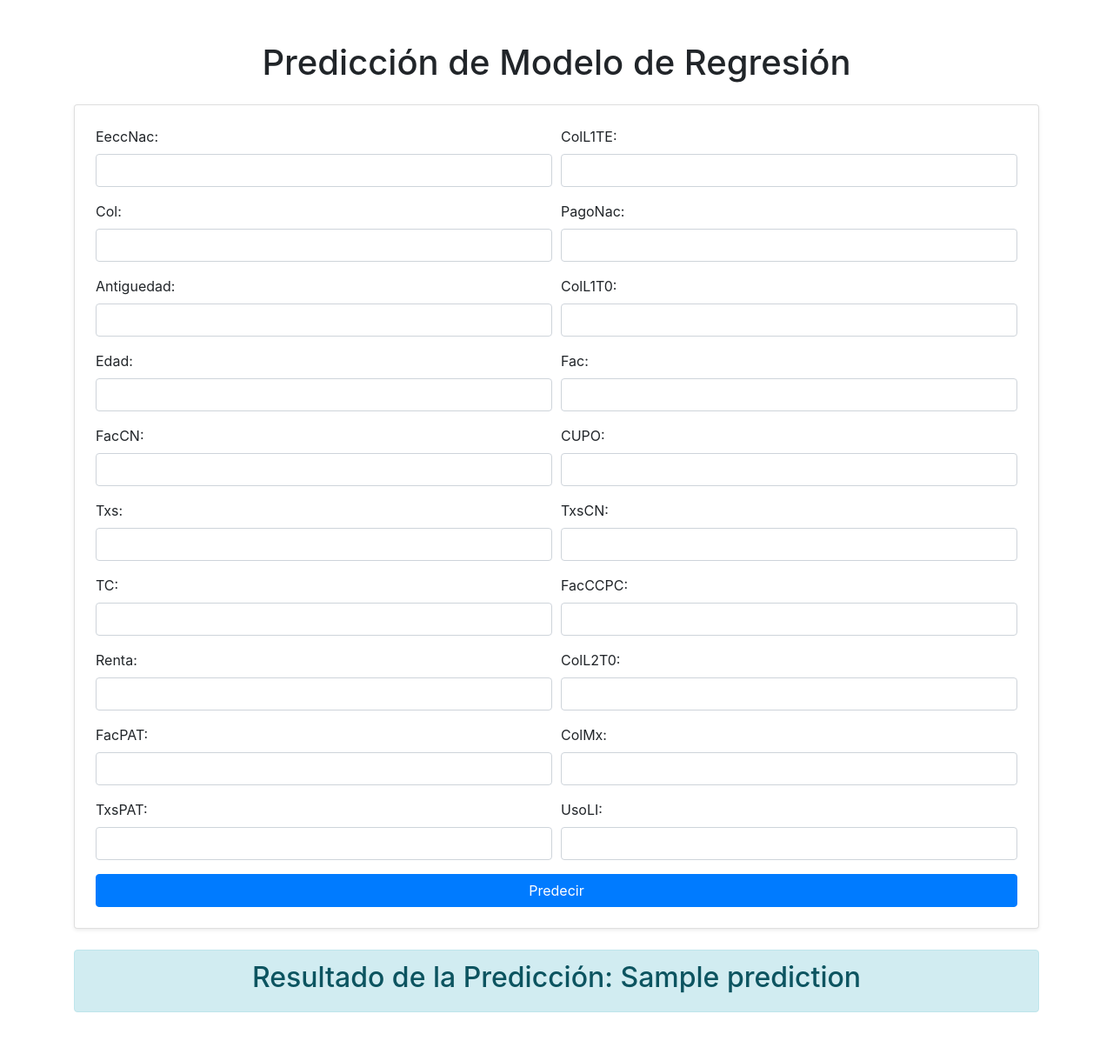
After one commit to ElLagueadox/Caso-Machine-Learning, a Flask app: template templates/index_reg.html in a window 1280 px wide. The commit adds this page. Shown: the whole page at 87% size. Run offline with Flask 3, Linux system fonts and the light colour scheme; the template is opened without the code that fills it: most values are stand-ins (such as "Sample title", 1, 10 or a date in 2020); parts of the project's set-up code (start-up, migrations or seed data) failed here and were passed over; some libraries are stand-ins or nearby versions.

Commit message:
Modelo de regresion

```diff
--- a/app copy.py
+++ b/app_class.py
@@ -2,14 +2,14 @@ from flask import Flask, request, jsonify, render_template
 import pickle
 
 # Cargar el modelo
-with open("model.pkl", "rb") as f:
-    model = pickle.load(f)
+with open("modelo_clasificacion.pkl", "rb") as f:
+    modelo_clasificacion = pickle.load(f)
 
 app = Flask(__name__)
 
 # Ruta para la página web
 @app.route("/", methods=["GET", "POST"])
-def index():
+def index_clas():
     if request.method == "POST":
         # Recibir las características del formulario
         cuentas = float(request.form["Cuentas"])
@@ -41,15 +41,15 @@ def index():
                     pago_nac, fac_ccot, col_mx]
 
         # Realizar la predicción
-        prediction = model.predict([features])[0]
+        prediction = modelo_clasificacion.predict([features])[0]
 
         # Convertir la predicción numérica en "sí" o "no"
-        prediction = "Dualidad: Sí" if prediction == 1 else "Dualidad: No"
+        prediction = "El cliente es dual" if prediction == 1 else "El cliente no es dual"
 
         # Renderizar el resultado en la misma página
-        return render_template("index.html", prediction=prediction)
+        return render_template("index_clas.html", prediction=prediction)
 
-    return render_template("index.html")
+    return render_template("index_clas.html")
 
 if __name__ == "__main__":
     app.run(debug=True)
--- a/templates/index.html
+++ b/templates/index_clas.html
@@ -3,13 +3,13 @@
 <head>
     <meta charset="UTF-8">
     <meta name="viewport" content="width=device-width, initial-scale=1.0">
-    <title>Predicción de Modelo</title>
+    <title>Modelo de Clasificación</title>
     <link href="https://cdn.jsdelivr.net/npm/bootstrap@5.3.3/dist/css/bootstrap.min.css" rel="stylesheet" integrity="sha384-QWTKZyjpPEjISv5WaRU9OFeRpok6YctnYmDr5pNlyT2bRjXh0JMhjY6hW+ALEwIH" crossorigin="anonymous">
     <link href="https://stackpath.bootstrapcdn.com/bootstrap/4.5.2/css/bootstrap.min.css" rel="stylesheet">
 </head>
 <body>
     <div class="container my-5">
-        <h1 class="text-center mb-4">Predicción de Modelo</h1>
+        <h1 class="text-center mb-4">Predicción de Modelo de Clasificación</h1>
 
         <div class="card p-4 shadow-sm">
             <form action="/" method="POST">
--- /dev/null
+++ b/templates/index_reg.html
@@ -0,0 +1,114 @@
+<!DOCTYPE html>
+<html lang="en">
+<head>
+    <meta charset="UTF-8">
+    <meta name="viewport" content="width=device-width, initial-scale=1.0">
+    <title>Modelo de Regresión</title>
+    <link href="https://cdn.jsdelivr.net/npm/bootstrap@5.3.3/dist/css/bootstrap.min.css" rel="stylesheet" integrity="sha384-QWTKZyjpPEjISv5WaRU9OFeRpok6YctnYmDr5pNlyT2bRjXh0JMhjY6hW+ALEwIH" crossorigin="anonymous">
+    <link href="https://stackpath.bootstrapcdn.com/bootstrap/4.5.2/css/bootstrap.min.css" rel="stylesheet">
+</head>
+<body>
+    <div class="container my-5">
+        <h1 class="text-center mb-4">Predicción de Modelo de Regresión</h1>
+
+        <div class="card p-4 shadow-sm">
+            <form action="/" method="POST">
+                <div class="form-row">
+                    <div class="form-group col-md-6">
+                        <label for="EeccNac">EeccNac:</label>
+                        <input type="number" class="form-control" name="EeccNac" step="any" required>
+                    </div>
+                    <div class="form-group col-md-6">
+                        <label for="ColL1TE">ColL1TE:</label>
+                        <input type="number" class="form-control" name="ColL1TE" step="any" required>
+                    </div>
+                    <div class="form-group col-md-6">
+                        <label for="Col">Col:</label>
+                        <input type="number" class="form-control" name="Col" step="any" required>
+                    </div>
+                    <div class="form-group col-md-6">
+                        <label for="PagoNac">PagoNac:</label>
+                        <input type="number" class="form-control" name="PagoNac" step="any" required>
+                    </div>
+                    <div class="form-group col-md-6">
+                        <label for="Antiguedad">Antiguedad:</label>
+                        <input type="number" class="form-control" name="Antiguedad" step="any" required>
+                    </div>
+                    <div class="form-group col-md-6">
+                        <label for="ColL1T0">ColL1T0:</label>
+                        <input type="number" class="form-control" name="ColL1T0" step="any" required>
+                    </div>
+                    <div class="form-group col-md-6">
+                        <label for="Edad">Edad:</label>
+                        <input type="number" class="form-control" name="Edad" step="any" required>
+                    </div>
+                    <div class="form-group col-md-6">
+                        <label for="Fac">Fac:</label>
+                        <input type="number" class="form-control" name="Fac" step="any" required>
+                    </div>
+                    <div class="form-group col-md-6">
+                        <label for="FacCN">FacCN:</label>
+                        <input type="number" class="form-control" name="FacCN" step="any" required>
+                    </div>
+                    <div class="form-group col-md-6">
+                        <label for="CUPO">CUPO:</label>
+                        <input type="number" class="form-control" name="CUPO" step="any" required>
+                    </div>
+                    <div class="form-group col-md-6">
+                        <label for="Txs">Txs:</label>
+                        <input type="number" class="form-control" name="Txs" step="any" required>
+                    </div>
+                    <div class="form-group col-md-6">
+                        <label for="TxsCN">TxsCN:</label>
+                        <input type="number" class="form-control" name="TxsCN" step="any" required>
+                    </div>
+                    <div class="form-group col-md-6">
+                        <label for="TC">TC:</label>
+                        <input type="number" class="form-control" name="TC" step="any" required>
+                    </div>
+                    <div class="form-group col-md-6">
+                        <label for="FacCCPC">FacCCPC:</label>
+                        <input type="number" class="form-control" name="FacCCPC" step="any" required>
+                    </div>
+                    <div class="form-group col-md-6">
+                        <label for="Renta">Renta:</label>
+                        <input type="number" class="form-control" name="Renta" step="any" required>
+                    </div>
+                    <div class="form-group col-md-6">
+                        <label for="ColL2T0">ColL2T0:</label>
+                        <input type="number" class="form-control" name="ColL2T0" step="any" required>
+                    </div>
+                    <div class="form-group col-md-6">
+                        <label for="FacPAT">FacPAT:</label>
+                        <input type="number" class="form-control" name="FacPAT" step="any" required>
+                    </div>
+                    <div class="form-group col-md-6">
+                        <label for="ColMx">ColMx:</label>
+                        <input type="number" class="form-control" name="ColMx" step="any" required>
+                    </div>
+                    <div class="form-group col-md-6">
+                        <label for="TxsPAT">TxsPAT:</label>
+                        <input type="number" class="form-control" name="TxsPAT" step="any" required>
+                    </div>
+                    <div class="form-group col-md-6">
+                        <label for="UsoLI">UsoLI:</label>
+                        <input type="number" class="form-control" name="UsoLI" step="any" required>
+                    </div>
+                </div>
+                <button type="submit" class="btn btn-primary btn-block">Predecir</button>
+            </form>
+        </div>
+
+        {% if prediction is not none %}
+            <div class="alert alert-info text-center mt-4" role="alert">
+                <h2>Resultado de la Predicción: {{ prediction }}</h2>
+            </div>
+        {% endif %}
+    </div>
+
+    <!-- Bootstrap JS y dependencias -->
+    <script src="https://code.jquery.com/jquery-3.5.1.slim.min.js"></script>
+    <script src="https://cdn.jsdelivr.net/npm/popper.js@1.16.1/dist/umd/popper.min.js"></script>
+    <script src="https://stackpath.bootstrapcdn.com/bootstrap/4.5.2/js/bootstrap.min.js"></script>
+</body>
+</html>
```
Also changed, not shown: app.py (deleted, +0 -55 lines), app_reg.py (added, +52 -0 lines), 2 other files.
